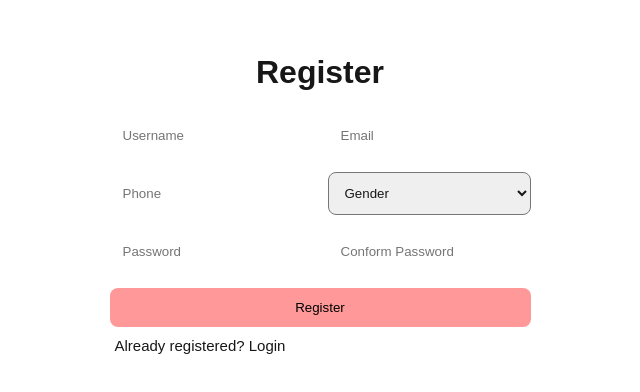
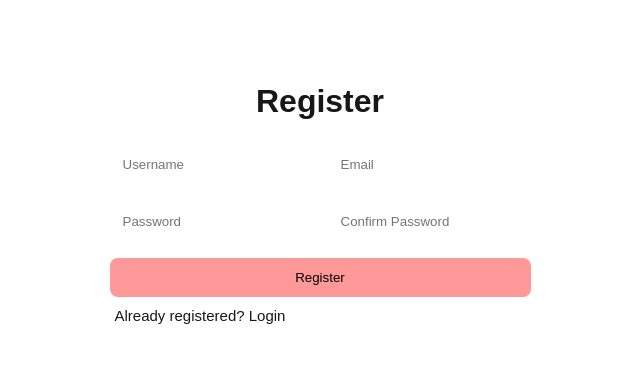
Before and after one commit to ghuleaniketh/lostandfound, a Next.js app: page /register in a window 1280 px wide. Shown: the part 196-588 px from the top of the page, without its empty margins (320-960 px from the left). Built offline with nearby package versions, Linux system fonts and the light colour scheme.

Commit message:
register page authentication done

```diff
--- a/app/api/app/route.js
+++ b/app/api/app/route.js
@@ -1,4 +1,5 @@
 import mysql from 'mysql2/promise';
+import { v4 as uuidv4 } from 'uuid';
 
 const db =  mysql.createPool({
     host: 'localhost',
@@ -10,17 +11,16 @@ const db =  mysql.createPool({
 export async function POST(req){
     try{
         const data = await req.json();
-    const {id,username,email,phone,gender,pass} = data ;
+    const {username,email,pass} = data ;
+    let id = uuidv4();
     console.log(id);
     console.log(username);
     console.log(email);
-    console.log(phone);
-    console.log(gender)
     console.log(pass);
 
 
-    let q = 'INSERT INTO users (id,username,email,phone,gender,pass ) VALUES (?, ?, ?, ?, ?, ? , ? )';
-    await db.query( q,[id,username,email,phone,gender,pass]);
+    const q = 'INSERT INTO users (id, username, email, pass) VALUES (?, ?, ?, ?)';
+        await db.query(q, [id, username, email, pass]);
 
     return new Response(JSON.stringify({ message: 'User added successfully!' }), {
     status: 200,
--- a/app/login/page.js
+++ b/app/login/page.js
@@ -24,7 +24,7 @@ export default function Login() {
             if (!res.ok) throw new Error('Invalid credentials');
 
             const data = await res.json();
-            window.location.href = '/dashboard';
+            router.push('/');
         } catch (err) {
             setError(err.message);
         }
--- a/app/register/page.js
+++ b/app/register/page.js
@@ -1,41 +1,54 @@
 'use client';
 import { useState } from 'react';
+import { useRouter } from 'next/navigation';
 import styles from './register.module.css';
-import { v4 as uuidv4 } from 'uuid';
 
 export default function Register() {
+    const router = useRouter();
+
     const [formData, setFormData] = useState({
-        id: uuidv4(),
         username: '',
         email: '',
-        phone: '',
-        gender: '',
         pass: '',
         conformpass: ''
     });
+
     const [error, setError] = useState('');
 
     const handleSubmit = async (e) => {
     e.preventDefault();
+
     if (formData.pass !== formData.conformpass) {
         setError("Passwords do not match!");
         return;
     }
+
     setError('');
+
+    try {
         const res = await fetch('/api/app', {
             method: 'POST',
             headers: {
                 'Content-Type': 'application/json',
             },
             body: JSON.stringify({
-                id: formData.id,
                 username: formData.username,
                 email: formData.email,
-                phone: formData.phone,
-                gender: formData.gender,
                 pass: formData.pass
             }),
         });
+
+        const result = await res.json();
+
+        if (!res.ok) {
+            throw new Error(result.message || 'Something went wrong!');
+        }
+
+        router.push('/login');
+
+    } catch (err) {
+        setError(err.message);
+    }
 };
 
     return (
@@ -59,41 +72,17 @@ export default function Register() {
                         onChange={(e) => setFormData({ ...formData, email: e.target.value })}
                     />
                 </div>
-                <div className={styles.nameinput}>
-                    <input
-                        type="number"
-                        placeholder="Phone"
-                        required
-                        value={formData.phone}
-                        onChange={(e) => {
-                            const value = e.target.value;
-                            if (value.length <= 10) {
-                                setFormData({ ...formData, phone: value });
-                            }
-                        }}
-                    />
-                    <select
-                        value={formData.gender}
-                        required
-                        className={styles.gender}
-                        onChange={(e) => setFormData({ ...formData, gender: e.target.value })}
-                    >
-                        <option value="">Gender</option>
-                        <option value="male">Male</option>
-                        <option value="female">Female</option>
-                    </select>
-                </div>
                 <div className={styles.password}>
                     <input
-                        type='password'
-                        placeholder='Password'
+                        type="password"
+                        placeholder="Password"
                         required
                         value={formData.pass}
                         onChange={(e) => setFormData({ ...formData, pass: e.target.value })}
                     />
                     <input
-                        type='password'
-                        placeholder='Conform Password'
+                        type="password"
+                        placeholder="Confirm Password"
                         required
                         value={formData.conformpass}
                         onChange={(e) => setFormData({ ...formData, conformpass: e.target.value })}
--- a/package.json
+++ b/package.json
@@ -10,6 +10,7 @@
   },
   "dependencies": {
     "caniuse-lite": "^1.0.30001723",
+    "js-cookie": "^3.0.5",
     "mysql2": "^3.14.1",
     "next": "^15.3.3",
     "pg": "^8.16.0",
```
Also changed, not shown: 1 other file (tests, documents, lock files or other folders). Lines whose indentation alone changed are shown as unchanged.
